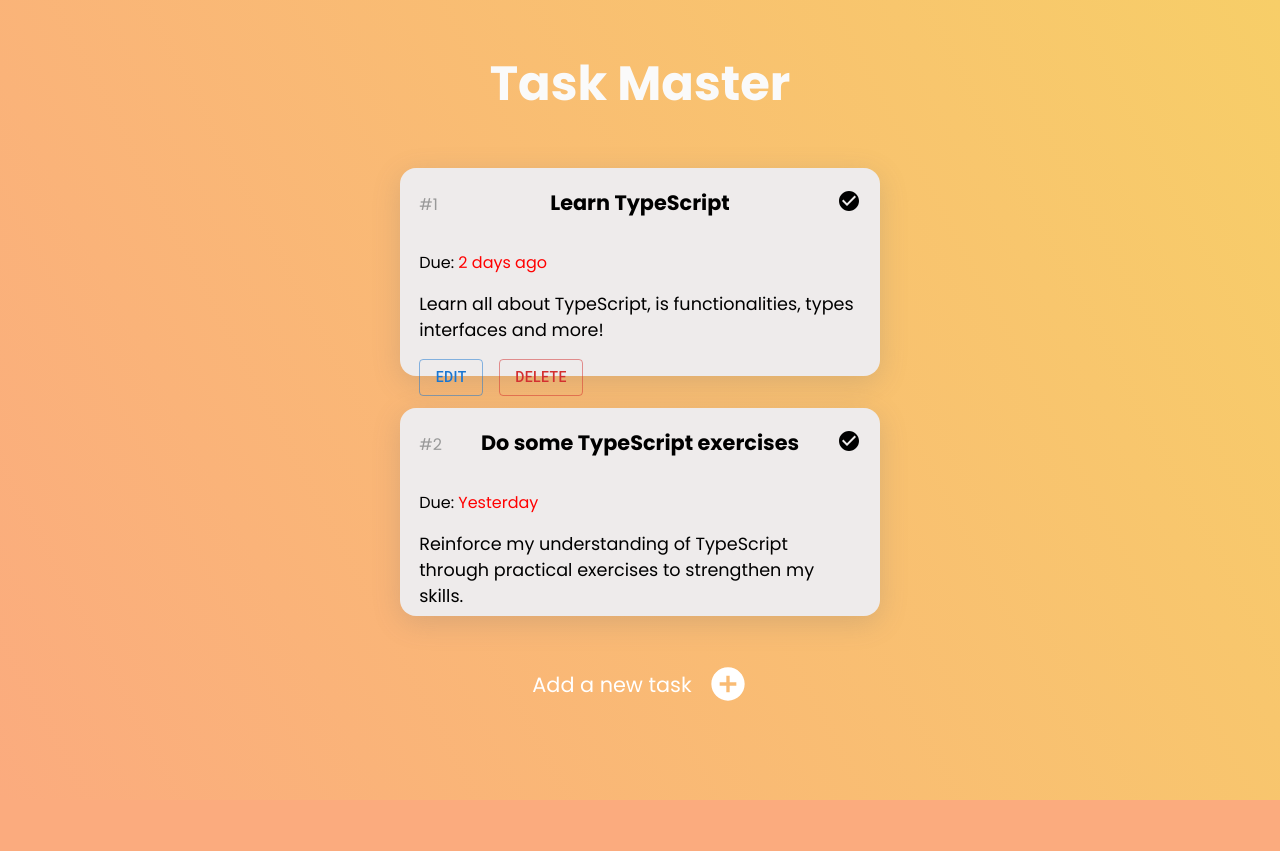
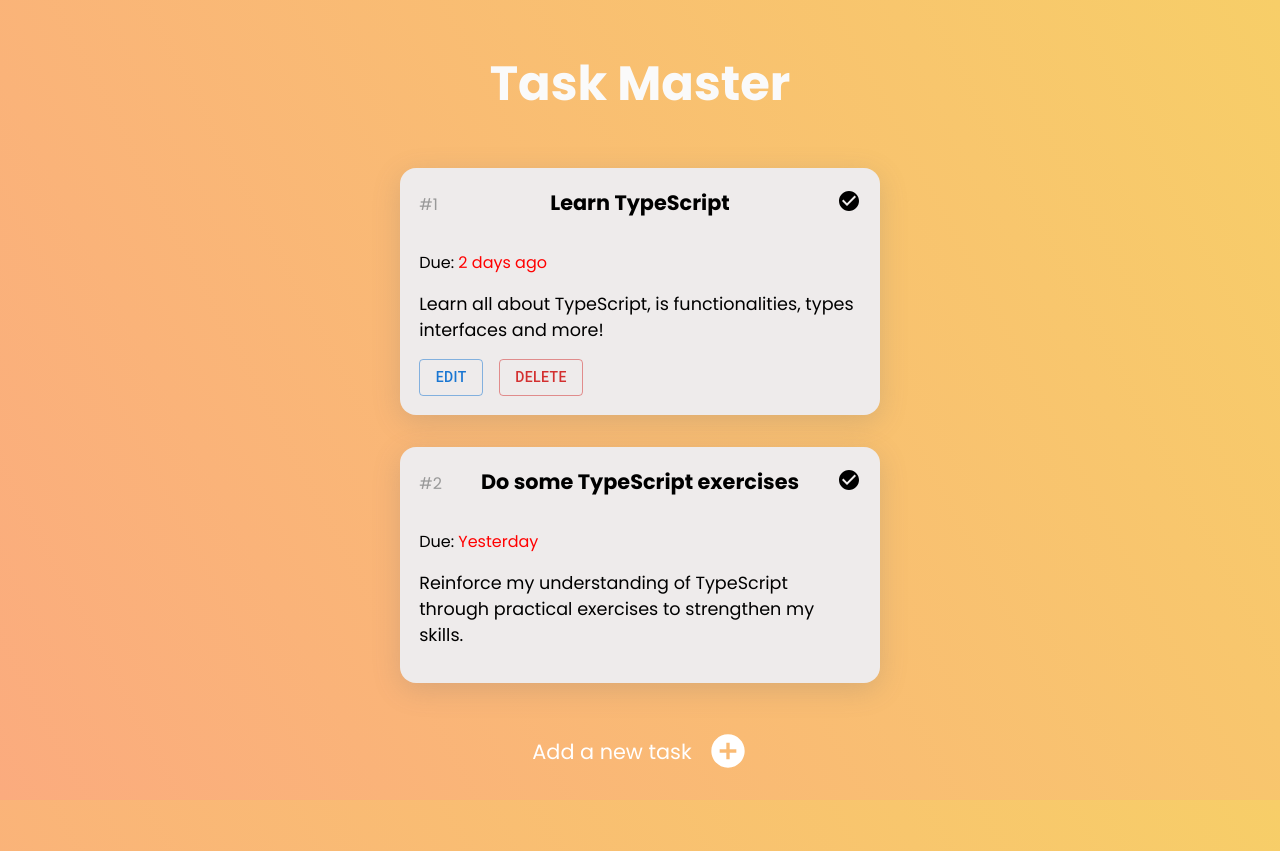
Before and after one commit to fabiodplacerda/TaskMaster, a React (Vite) app: page / in a window 1280 px wide. Both pictures are taken after a click on the element 640 px from the left and 265 px from the top of the page. Before the commit the page ends 800 px from the top, so only its background shows below. Built offline with nearby package versions, Linux system fonts and the light colour scheme.

Commit message:
changed styles and refactor some code

```diff
--- a/src/components/AddTask.tsx
+++ b/src/components/AddTask.tsx
@@ -78,7 +78,7 @@ const AddTask = ({
 
   const handleAddButtonClick = () => {
     setOpenAdder(true);
-    setSelected({ id: 0 });
+    setSelected({});
     setTimeout(() => {
       window.scrollTo({
         top: document.body.scrollHeight,
--- a/src/components/EditTask.tsx
+++ b/src/components/EditTask.tsx
@@ -106,7 +106,7 @@ const EditTask = ({
           }
         });
       });
-      setSelected({ id: 0 });
+      setSelected({});
       setIsEditing(false);
       setEditDescription('');
       setEditTitle('');
--- a/src/components/TaskList.tsx
+++ b/src/components/TaskList.tsx
@@ -29,7 +29,7 @@ const TaskList = () => {
     },
   ]);
 
-  const [selected, setSelected] = useState<SelectedTask>({ id: 0 });
+  const [selected, setSelected] = useState<SelectedTask>({});
   const [isEditing, setIsEditing] = useState(false);
   const [openAdder, setOpenAdder] = useState(false);
 
--- a/src/index.css
+++ b/src/index.css
@@ -40,7 +40,6 @@ h1 {
   display: flex;
   flex-direction: column;
   gap: 2rem;
-  /* height: 100vh; */
   align-items: center;
 }
 
@@ -48,7 +47,6 @@ h1 {
 .task-container {
   width: 30rem;
   min-height: 7rem;
-  max-height: 13rem;
   padding: 1.2rem;
   border-radius: 1rem;
   transition: all 0.2s ease;
@@ -56,14 +54,11 @@ h1 {
   background-color: #eeebeb;
   color: #000;
   cursor: pointer;
+  overflow: auto;
 }
 
 .task-container:hover {
   transform: scale(1.03);
-}
-
-.task-container.selected {
-  min-height: 13rem;
 }
 
 .task-container.completed button {
@@ -132,15 +127,9 @@ h1 {
 }
 
 .btn-container {
+  display: flex;
   gap: 1rem;
   display: flex;
-  opacity: 0;
-  transition: all 0.3s ease;
-}
-
-.task-container.selected .btn-container {
-  display: flex;
-  opacity: 1;
 }
 
 /* ADD TASK STYLES */
```
